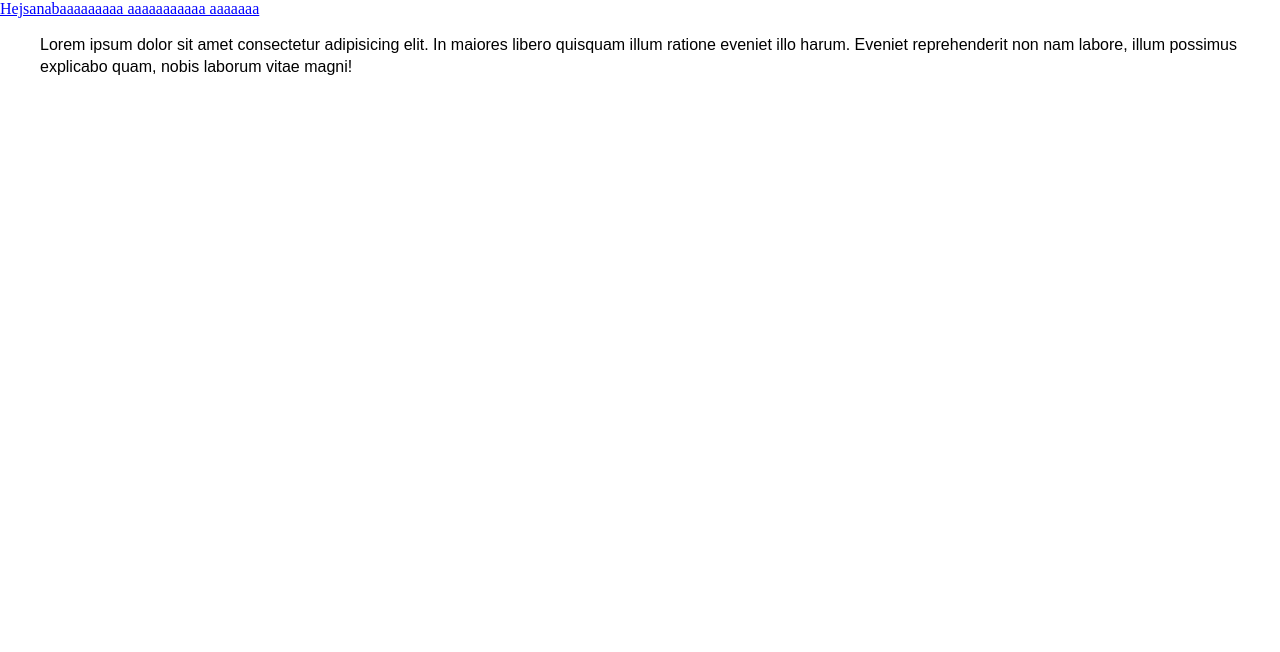
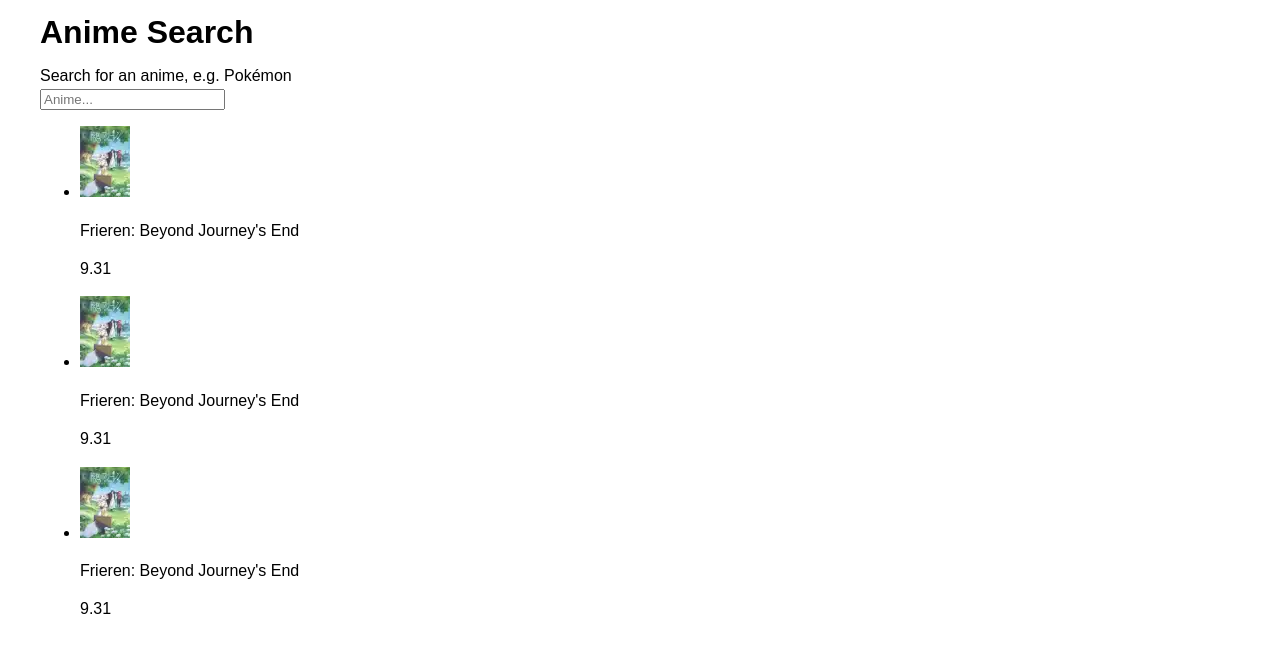
Before and after one commit to C4ndyFl4mes/frontend_mashuo_project, a website built with Parcel: page src/pages/index.html in a window 1280 px wide. Built offline with nearby package versions, Linux system fonts and the light colour scheme.

Commit message:
Added the search field for Animes.

```diff
--- a/src/pages/index.html
+++ b/src/pages/index.html
@@ -7,11 +7,33 @@
     <title>Document</title>
 </head>
 <body>
-    <a href="https://www.youtube.com/channel/UCzTlXb7ivVzuFlugVCv3Kvg">Hejsanabaaaaaaaaa aaaaaaaaaaa aaaaaaa</a>
+    <header></header>
     <main>
-        <p>
-            Lorem ipsum dolor sit amet consectetur adipisicing elit. In maiores libero quisquam illum ratione eveniet illo harum. Eveniet reprehenderit non nam labore, illum possimus explicabo quam, nobis laborum vitae magni!
-        </p>
+       <h1>Anime Search</h1>
+       <div class="search-box">
+        <label for="search-field">Search for an anime, e.g. Pokémon</label>
+        <div class="search-popup">
+            <input type="text" id="search-field" placeholder="Anime...">
+            <ul id="search-results">
+                <li>
+                    <img src="../assets/images/template_search_result.webp">
+                    <p>Frieren: Beyond Journey's End</p>
+                    <p>9.31</p>
+                </li>
+                <li>
+                    <img src="../assets/images/template_search_result.webp">
+                    <p>Frieren: Beyond Journey's End</p>
+                    <p>9.31</p>
+                </li>
+                <li>
+                    <img src="../assets/images/template_search_result.webp">
+                    <p>Frieren: Beyond Journey's End</p>
+                    <p>9.31</p>
+                </li>
+            </ul>
+        </div>
+       </div>
     </main>
+    <footer></footer>
 </body>
 </html>
```
Also changed, not shown: src/assets/images/template.webp (added), src/assets/images/template_search_result.webp (added).
